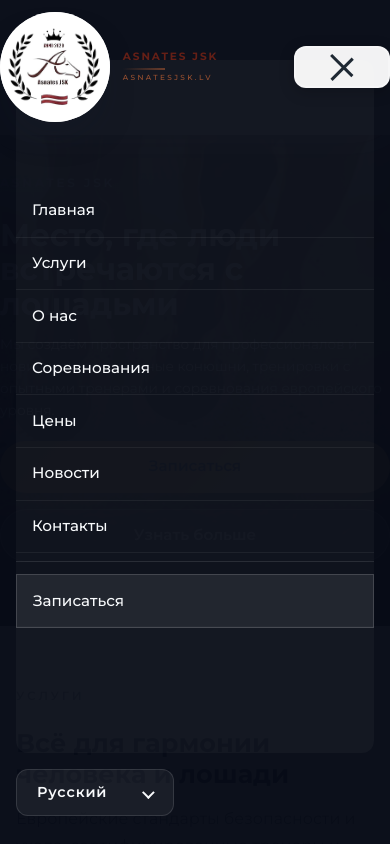
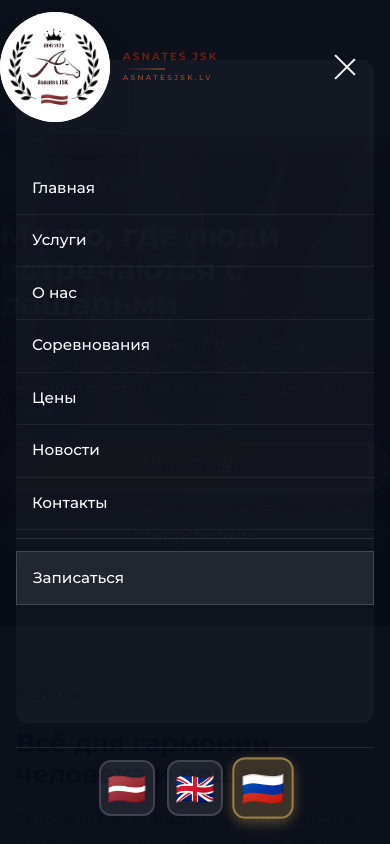
Before and after one commit to bgasimzade99/HorseLv, a React (Vite) app: page / in a window 390 px wide. Both pictures are taken after a click on the button 341 px from the left and 67 px from the top of the page. Built offline with nearby package versions, Linux system fonts and the light colour scheme.

Commit message:
Mobil menu iyileştirmeleri: hamburger icon sade görünüm, dil seçenekleri bayrak olarak sign up butonunun altında tek satırda

```diff
--- a/src/App.css
+++ b/src/App.css
@@ -2362,42 +2362,20 @@
     display: inline-flex;
     z-index: 10002;
     position: relative;
-    padding: 0.6rem;
-    background: rgba(255, 255, 255, 0.95);
-    border-radius: 12px;
-    border: 2px solid rgba(31, 41, 51, 0.1);
-    box-shadow: 0 2px 8px rgba(0, 0, 0, 0.1);
-    transition: all 0.2s ease;
-  }
-
-  .nav-toggle:hover {
-    background: #ffffff;
-    box-shadow: 0 4px 12px rgba(0, 0, 0, 0.15);
+    padding: 0.4rem;
+    background: none;
+    border: none;
+    box-shadow: none;
   }
 
   .nav-toggle__line {
     background: #1f2933;
-    width: 1.85rem;
-    height: 2.5px;
-  }
-
-  .site-header.is-open .nav-toggle,
-  .page--menu-open .site-header .nav-toggle {
-    background: rgba(255, 255, 255, 0.95) !important;
-    border-color: rgba(255, 255, 255, 0.3);
-    box-shadow: 0 4px 16px rgba(0, 0, 0, 0.2);
+    width: 1.75rem;
+    height: 2px;
   }
 
   .site-header.is-open .nav-toggle__line,
   .page--menu-open .site-header .nav-toggle__line {
-    background: #1f2933 !important;
-  }
-
-  .site-header.is-open .nav-toggle.is-open .nav-toggle__line {
-    background: #1f2933 !important;
-  }
-
-  .site-header.is-open .nav-toggle:hover {
     background: #ffffff !important;
   }
 
@@ -2510,6 +2488,7 @@
     margin-top: 0.5rem;
     padding-top: 0.75rem;
     border-top: 1px solid rgba(255, 255, 255, 0.1);
+    margin-bottom: 1rem;
   }
 
   .nav-menu-cta__button {
@@ -2531,123 +2510,50 @@
     color: #f2c463;
   }
 
-  .nav-controls {
-    width: 100%;
-    margin: 0;
-    padding: 0;
-  }
-
-  .language-switcher {
-    width: 100%;
-    position: relative;
-    z-index: 1;
-  }
-
-  .language-switcher__button {
-    width: 100%;
-    justify-content: space-between;
-    font-size: 0.9rem;
-    padding: 0.85rem 1.25rem;
-    background: rgba(255, 255, 255, 0.06);
-    border: 1px solid rgba(255, 255, 255, 0.12);
-    border-radius: 12px;
-    color: #f8fafc;
-    transition: all 0.2s ease;
-    margin-bottom: 0.75rem;
-  }
-
-  .language-switcher__button:hover {
-    background: rgba(255, 255, 255, 0.1);
-    border-color: rgba(255, 255, 255, 0.2);
-  }
-
-  .language-switcher.is-open .language-switcher__button {
-    background: rgba(255, 255, 255, 0.12);
-    border-color: rgba(255, 255, 255, 0.25);
-    color: #f2c463;
-    margin-bottom: 0.5rem;
-  }
-
-  .language-switcher.is-open .language-switcher__chevron {
-    transform: rotate(180deg);
-  }
-
-  .language-switcher__list {
-    position: static;
-    width: 100%;
-    margin: 0;
-    background: transparent;
-    border: none;
-    box-shadow: none;
-    border-radius: 0;
-    opacity: 0;
-    visibility: hidden;
-    transform: translateY(-8px);
-    max-height: 0;
-    overflow: hidden;
-    transition: opacity 0.3s ease, visibility 0.3s ease, transform 0.3s ease, max-height 0.3s ease;
-    z-index: 1;
-    backdrop-filter: none;
-    padding: 0;
+  .nav-language-flags {
     display: flex;
     flex-direction: row;
-    gap: 0.5rem;
-    flex-wrap: nowrap;
-  }
-
-  .language-switcher.is-open .language-switcher__list {
-    opacity: 1;
-    visibility: visible;
-    transform: translateY(0);
-    max-height: 80px;
-    overflow: visible;
-    padding: 0;
-    margin-bottom: 0.75rem;
-  }
-
-  .language-switcher__list li {
-    margin: 0;
-    flex: 1 1 auto;
-    min-width: 0;
-  }
-
-  .language-switcher__list li button {
-    width: 100%;
-    font-size: 0.85rem;
-    padding: 0.65rem 0.8rem;
-    text-align: center;
-    color: #f8fafc;
-    background: rgba(255, 255, 255, 0.06);
-    border: 1px solid rgba(255, 255, 255, 0.12);
-    border-radius: 10px;
-    transition: all 0.2s ease;
+    gap: 0.75rem;
+    justify-content: center;
+    align-items: center;
+    padding: 0.75rem 0;
+    margin-top: 0.5rem;
+    border-top: 1px solid rgba(255, 255, 255, 0.1);
+  }
+
+  .nav-language-flag {
+    background: rgba(255, 255, 255, 0.08);
+    border: 2px solid rgba(255, 255, 255, 0.15);
+    border-radius: 12px;
+    width: 3.5rem;
+    height: 3.5rem;
     display: flex;
     align-items: center;
     justify-content: center;
-    white-space: nowrap;
-    overflow: hidden;
-    text-overflow: ellipsis;
-  }
-
-  .language-switcher__list li button:hover {
+    font-size: 2rem;
+    cursor: pointer;
+    transition: all 0.2s ease;
+    padding: 0;
+    flex-shrink: 0;
+  }
+
+  .nav-language-flag:hover {
     background: rgba(255, 255, 255, 0.12);
-    color: #f2c463;
-    border-color: rgba(255, 255, 255, 0.2);
-    transform: translateY(-2px);
-  }
-
-  .language-switcher__list li button[aria-selected="true"] {
+    border-color: rgba(255, 255, 255, 0.25);
+    transform: scale(1.05);
+  }
+
+  .nav-language-flag.is-active {
     background: rgba(242, 196, 99, 0.2);
-    color: #f2c463;
-    font-weight: 600;
-    border: 1px solid rgba(242, 196, 99, 0.4);
-    box-shadow: 0 2px 8px rgba(242, 196, 99, 0.2);
-  }
-
-  .language-switcher__list li button[aria-selected="true"]:hover {
-    background: rgba(242, 196, 99, 0.25);
     border-color: rgba(242, 196, 99, 0.5);
     box-shadow: 0 4px 12px rgba(242, 196, 99, 0.3);
+    transform: scale(1.1);
+  }
+
+  .nav-language-flag.is-active:hover {
+    background: rgba(242, 196, 99, 0.25);
+    border-color: rgba(242, 196, 99, 0.6);
+    box-shadow: 0 6px 16px rgba(242, 196, 99, 0.4);
   }
 
   .hero__content {
--- a/src/App.jsx
+++ b/src/App.jsx
@@ -1284,6 +1284,25 @@ function App() {
                   </li>
                 )}
               </ul>
+              {isMobile && (
+                <div className="nav-language-flags">
+                  {languageOrder.map((code) => (
+                    <button
+                      key={code}
+                      type="button"
+                      className={`nav-language-flag ${selectedLanguage === code ? 'is-active' : ''}`}
+                      onClick={() => setSelectedLanguage(code)}
+                      aria-label={`Switch to ${t.languages[code]}`}
+                      title={t.languages[code]}
+                    >
+                      {code === 'lv' && '🇱🇻'}
+                      {code === 'en' && '🇬🇧'}
+                      {code === 'ru' && '🇷🇺'}
+                    </button>
+                  ))}
+                </div>
+              )}
+              {!isMobile && (
                 <div className="nav-controls">
                   <div
                     className={`language-switcher ${isLanguageOpen ? 'is-open' : ''}`}
@@ -1321,12 +1340,11 @@ function App() {
                       ))}
                     </ul>
                   </div>
-                {!isMobile && (
                   <a className="btn btn--outline nav-cta" href="#booking">
                     {t.navCta}
                   </a>
+                </div>
               )}
-              </div>
             </nav>
           </div>
           <button
```
Lines whose indentation alone changed are shown as unchanged.
